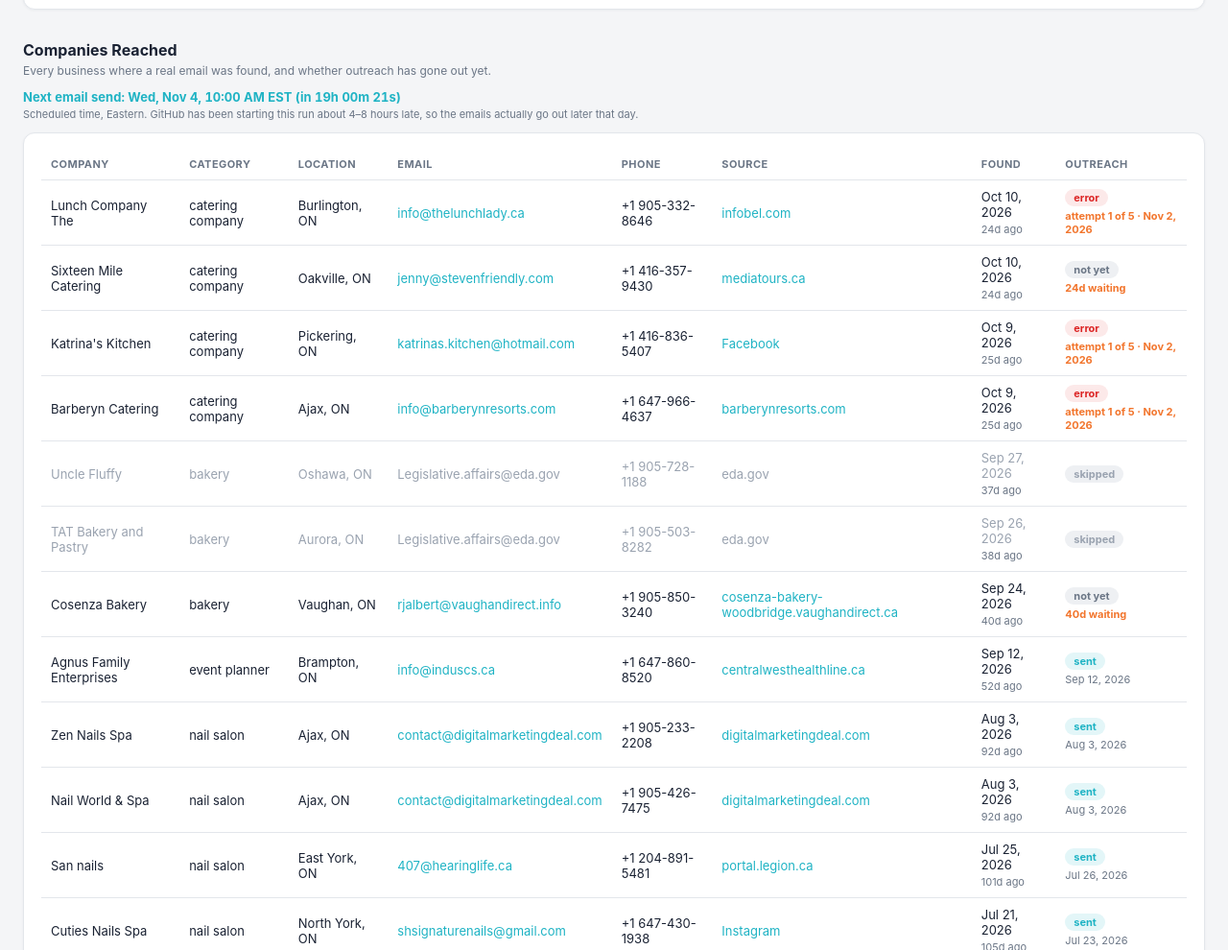
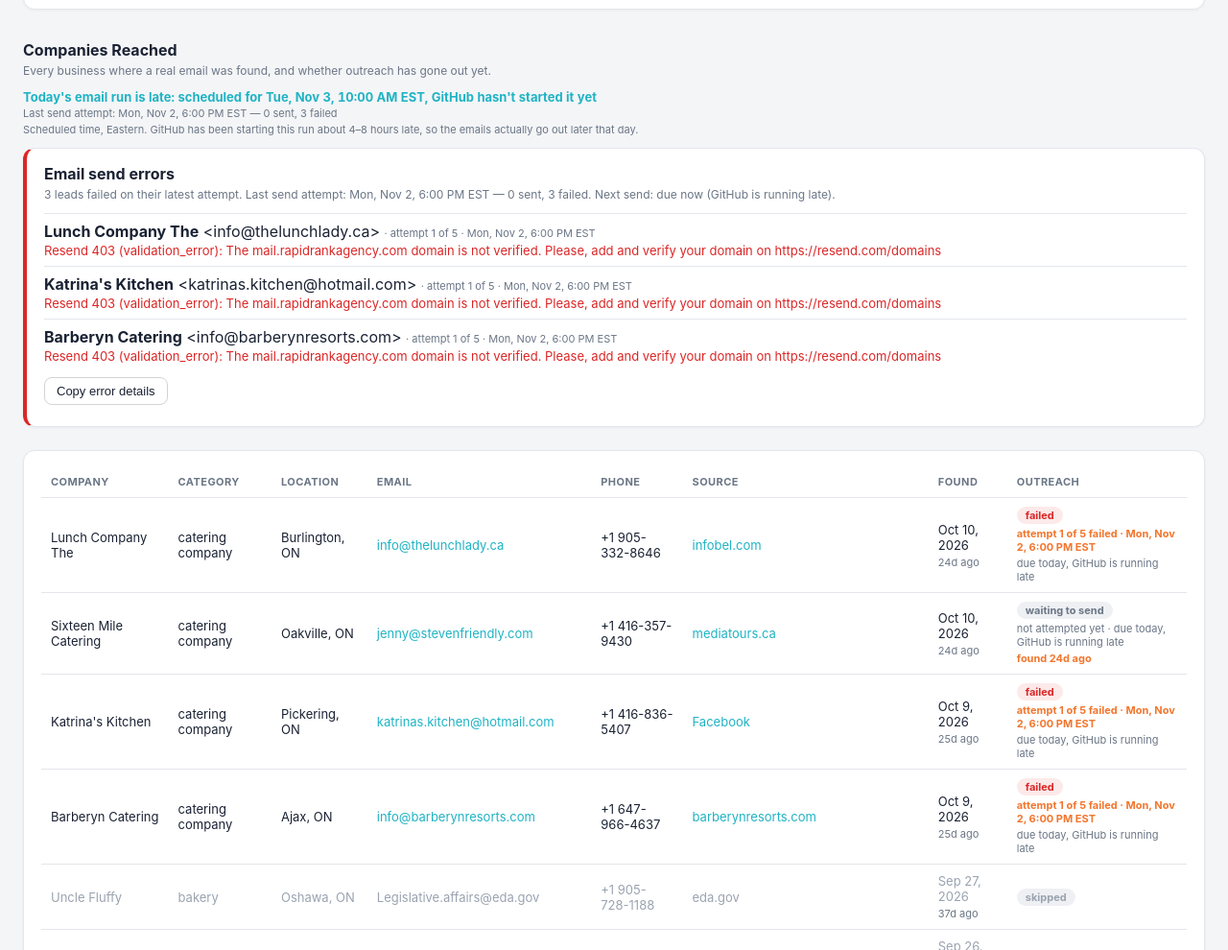
Before and after one commit to ZeroTouchAI/outreach-lead-scraper, a website: page index.html in a window 1280 px wide. Shown: the part 1959-2949 px from the top of the page at 96% size. Drawn offline with nearby package versions, Linux system fonts and the light colour scheme.

Commit message:
dashboard: clear attempt wording (attempt N of 5 + Eastern time), late-run notice, send errors block with copy button

```diff
--- a/index.html
+++ b/index.html
@@ -103,7 +103,14 @@
 <div class="section-sub">Every business where a real email was found, and whether outreach has gone out yet.</div>
 <div style="margin-bottom:12px;">
   <div class="countdown" id="sendCountdown" style="margin-top:0;">Next email send: --</div>
+  <div class="age-note" id="lastSendAttempt" style="margin-top:2px;"></div>
   <span class="age-note">Scheduled time, Eastern. GitHub has been starting this run about 4&ndash;8 hours late, so the emails actually go out later that day.</span>
+</div>
+<div class="card" id="sendErrorsCard" style="display:none; margin-bottom:24px; border-left:4px solid var(--bad);">
+  <div style="font-weight:700; margin-bottom:4px;">Email send errors</div>
+  <div class="section-sub" id="sendErrorsSummary"></div>
+  <div id="sendErrorsList"></div>
+  <button type="button" class="copy-btn" id="sendErrorsCopy">Copy error details</button>
 </div>
 <div class="card">
   <table id="companiesTable">
@@ -127,6 +134,7 @@ async function loadDashboard() {
   document.getElementById("lastUpdated").textContent = data.lastUpdated
     ? "Last updated: " + new Date(data.lastUpdated).toLocaleString()
     : "Not yet run -- this is the starting state before day 1.";
+  computeLastAttempt(data);
   renderStatusCards(data);
   renderLeaderboard(data);
   renderCompanies(data);
@@ -134,6 +142,7 @@ async function loadDashboard() {
   renderHistoryChart(data);
   renderDailyUsageChart(data);
   startSendCountdown();
+  renderSendAttemptInfo(data);
 }
 
 function getNextCronRunUTC() {
@@ -154,28 +163,124 @@ function formatCountdown(ms) {
 // Keep in sync with the cron in .github/workflows/send-outreach.yml (15:00 UTC).
 const SEND_HOUR_UTC = 15;
 let sendTimerInterval = null;
+let lastSendAttemptMs = 0;
 
-function getNextSendRunUTC() {
+const ET_FMT = new Intl.DateTimeFormat("en-US", {
+  timeZone: "America/Toronto", weekday: "short", month: "short", day: "numeric",
+  hour: "numeric", minute: "2-digit", timeZoneName: "short",
+});
+function fmtET(v) {
+  if (!v) return "—";
+  const d = v instanceof Date ? v : new Date(v);
+  return isNaN(d) ? "—" : ET_FMT.format(d);
+}
+function escHtml(s) {
+  return String(s == null ? "" : s).replace(/&/g, "&amp;").replace(/</g, "&lt;").replace(/>/g, "&gt;");
+}
+
+// Latest time any email was attempted (sent or failed), from the lead data.
+function computeLastAttempt(data) {
+  let last = 0;
+  (data.reachedCompanies || []).forEach((c) => {
+    [c.emailedAt, c.failedAt].forEach((iso) => {
+      const t = iso ? new Date(iso).getTime() : 0;
+      if (t > last) last = t;
+    });
+  });
+  lastSendAttemptMs = last;
+}
+
+// Next scheduled send. GitHub starts the run hours after its scheduled time, so if
+// today's slot has passed and nothing has been attempted since, report it as late
+// instead of jumping to tomorrow.
+function getNextSendInfo() {
   const now = new Date();
-  const next = new Date(Date.UTC(now.getUTCFullYear(), now.getUTCMonth(), now.getUTCDate(), SEND_HOUR_UTC, 0, 0));
-  if (next <= now) next.setUTCDate(next.getUTCDate() + 1);
-  return next;
+  const slot = new Date(Date.UTC(now.getUTCFullYear(), now.getUTCMonth(), now.getUTCDate(), SEND_HOUR_UTC, 0, 0));
+  if (now < slot) return { at: slot, late: false };
+  if (lastSendAttemptMs >= slot.getTime()) {
+    const tomorrow = new Date(slot);
+    tomorrow.setUTCDate(tomorrow.getUTCDate() + 1);
+    return { at: tomorrow, late: false };
+  }
+  return { at: slot, late: true };
 }
 
 function startSendCountdown() {
   if (sendTimerInterval) clearInterval(sendTimerInterval);
   const el = document.getElementById("sendCountdown");
   if (!el) return;
-  const fmt = new Intl.DateTimeFormat("en-US", {
-    timeZone: "America/Toronto", weekday: "short", month: "short", day: "numeric",
-    hour: "numeric", minute: "2-digit", timeZoneName: "short",
-  });
   function tick() {
-    const next = getNextSendRunUTC();
-    el.textContent = "Next email send: " + fmt.format(next) + " (in " + formatCountdown(next - new Date()) + ")";
+    const info = getNextSendInfo();
+    el.textContent = info.late
+      ? "Today's email run is late: scheduled for " + fmtET(info.at) + ", GitHub hasn't started it yet"
+      : "Next email send: " + fmtET(info.at) + " (in " + formatCountdown(info.at - new Date()) + ")";
   }
   tick();
   sendTimerInterval = setInterval(tick, 1000);
+}
+
+function parseSendError(raw) {
+  const s = String(raw || "");
+  const m = s.match(/Resend API error \((\d+)\):\s*(\{[\s\S]*\})/);
+  if (m) {
+    try {
+      const j = JSON.parse(m[2]);
+      return { status: m[1], name: j.name || "", message: j.message || s };
+    } catch (e) { /* fall through */ }
+  }
+  return { status: "", name: "", message: s };
+}
+
+function renderSendAttemptInfo(data) {
+  const cs = data.reachedCompanies || [];
+  const lastEl = document.getElementById("lastSendAttempt");
+  let lastText = "Last send attempt: none yet";
+  if (lastSendAttemptMs) {
+    const inRun = (iso) => iso && Math.abs(new Date(iso).getTime() - lastSendAttemptMs) < 10 * 60 * 1000;
+    const sent = cs.filter((c) => inRun(c.emailedAt)).length;
+    const failedNow = cs.filter((c) => c.sendFailed && inRun(c.failedAt)).length;
+    lastText = "Last send attempt: " + fmtET(new Date(lastSendAttemptMs)) + " — " + sent + " sent, " + failedNow + " failed";
+  }
+  if (lastEl) lastEl.textContent = lastText;
+
+  const card = document.getElementById("sendErrorsCard");
+  if (!card) return;
+  const failed = cs.filter((c) => c.sendFailed && c.emailError)
+    .sort((a, b) => new Date(b.failedAt || 0) - new Date(a.failedAt || 0));
+  if (!failed.length) { card.style.display = "none"; return; }
+  card.style.display = "";
+
+  const info = getNextSendInfo();
+  const nextText = info.late ? "due now (GitHub is running late)" : fmtET(info.at);
+  document.getElementById("sendErrorsSummary").textContent =
+    failed.length + " lead" + (failed.length === 1 ? "" : "s") + " failed on their latest attempt. " + lastText + ". Next send: " + nextText + ".";
+
+  const lines = ["Outreach email send errors (as of " + fmtET(new Date()) + ")", lastText, "Next scheduled send: " + nextText, ""];
+  document.getElementById("sendErrorsList").innerHTML = failed.map((c, i) => {
+    const max = c.maxAttempts || 5;
+    const tries = c.sendAttempts || 0;
+    const attemptTxt = tries ? "attempt " + tries + " of " + max : "counter reset, 0 of " + max + " attempts used";
+    const p = parseSendError(c.emailError);
+    const headline = (p.status ? "Resend " + p.status + (p.name ? " (" + p.name + ")" : "") + ": " : "") + p.message;
+    lines.push((i + 1) + ". " + c.name + " <" + c.email + "> | " + attemptTxt + " | " + fmtET(c.failedAt));
+    lines.push("   " + headline);
+    lines.push("   Raw: " + String(c.emailError));
+    return '<div style="padding:8px 0; border-top:1px solid var(--border);">' +
+      "<div><strong>" + escHtml(c.name) + "</strong> &lt;" + escHtml(c.email) + "&gt; " +
+      '<span class="age-note" style="display:inline;">&middot; ' + escHtml(attemptTxt) + " &middot; " + escHtml(fmtET(c.failedAt)) + "</span></div>" +
+      '<div style="color:var(--bad); font-size:13px; margin-top:2px;">' + escHtml(headline) + "</div></div>";
+  }).join("");
+
+  const text = lines.join("\n");
+  const btn = document.getElementById("sendErrorsCopy");
+  btn.onclick = () => {
+    const done = () => { btn.textContent = "Copied!"; setTimeout(() => { btn.textContent = "Copy error details"; }, 2000); };
+    if (navigator.clipboard && navigator.clipboard.writeText) {
+      navigator.clipboard.writeText(text).then(done, () => window.prompt("Copy this:", text));
+    } else {
+      window.prompt("Copy this:", text);
+    }
+  };
 }
 
 function startCountdown() {
@@ -309,30 +414,32 @@ document.addEventListener("click", (ev) => {
 });
 
 function outreachCell(c) {
+  const max = c.maxAttempts || 5;
+  const tries = c.sendAttempts || 0;
   if (c.sent) {
-    const via = c.sendAttempts > 1 ? `sent on attempt ${c.sendAttempts} · ` : "";
-    return `<span class="badge badge-sent">sent</span><span class="age-note">${via}${fmtDate(c.emailedAt)}</span>`;
-  }
-  if (c.sendFailed && !c.sendAttempts) {
-    return `<span class="badge badge-pending" title="${escAttr(c.emailError)}">queued to retry</span><span class="age-note">will send on the next run &middot; last error ${fmtDate(c.failedAt)}</span>`;
-  }
-  if (c.sendFailed) {
-    const max = c.maxAttempts || 5;
-    const tries = c.sendAttempts || 1;
-    const gaveUp = tries >= max;
-    const when = c.failedAt ? " · " + fmtDate(c.failedAt) : "";
-    return `<span class="badge badge-error" title="${escAttr(c.emailError)}">${gaveUp ? "error — gave up" : "error"}</span><span class="age-note stale">attempt ${tries} of ${max}${gaveUp ? " (no more retries)" : ""}${when}</span>`;
-  }
-  if (c.needsReview) {
-    const age = daysSince(c.foundAt);
-    return `<span class="badge badge-review" title="${escAttr(c.reviewReason)}">needs review</span>${age === null ? "" : `<span class="age-note${age >= 3 ? " stale" : ""}">waiting on you ${age}d</span>`}`;
+    const n = tries ? "attempt " + tries + " of " + max + " · " : "";
+    return `<span class="badge badge-sent">sent</span><span class="age-note">${n}${fmtET(c.emailedAt)}</span>`;
   }
   if (c.skipped) {
     return `<span class="badge badge-skipped" title="${escAttr(c.emailError)}">skipped</span>`;
   }
+  const info = getNextSendInfo();
+  const nextTry = info.late ? "due today, GitHub is running late" : "next try: " + fmtET(info.at);
+  if (c.sendFailed && tries > 0) {
+    const gaveUp = tries >= max;
+    return `<span class="badge badge-error" title="${escAttr(c.emailError)}">${gaveUp ? "failed — gave up" : "failed"}</span>` +
+      `<span class="age-note stale">attempt ${tries} of ${max} failed · ${fmtET(c.failedAt)}</span>` +
+      (gaveUp ? `<span class="age-note">no more automatic retries</span>` : `<span class="age-note">${nextTry}</span>`);
+  }
+  if (c.sendFailed) {
+    return `<span class="badge badge-pending" title="${escAttr(c.emailError)}">retry queued</span>` +
+      `<span class="age-note">0 of ${max} attempts since reset · ${nextTry}</span>` +
+      `<span class="age-note">last failure: ${fmtET(c.failedAt)}</span>`;
+  }
   const age = daysSince(c.foundAt);
-  const stale = age !== null && age >= 3;
-  return `<span class="badge badge-pending">not yet</span>${age === null ? "" : `<span class="age-note${stale ? " stale" : ""}">${age}d waiting</span>`}`;
+  return `<span class="badge badge-pending">waiting to send</span>` +
+    `<span class="age-note">not attempted yet · ${nextTry}</span>` +
+    (age === null ? "" : `<span class="age-note${age >= 3 ? " stale" : ""}">found ${age}d ago</span>`);
 }
 
 function renderCompanies(data) {
```
